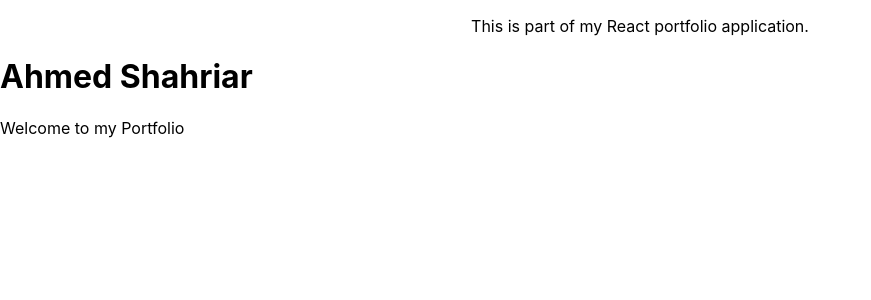
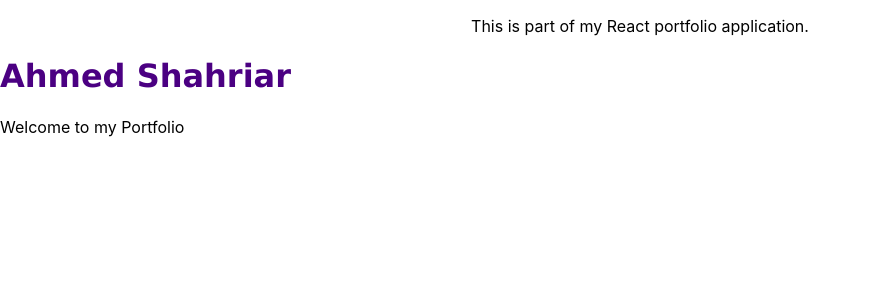
Before and after one commit to Sharuchakalaka7/AhmedPortfolio, a React (Create React App) app: page / in a window 1280 px wide. Shown: the top 300 px of the page, without its empty margins (0-871 px from the left). Built offline with nearby package versions, Linux system fonts and the light colour scheme.

Commit message:
test if react is working with index.html

```diff
--- a/public/index.html
+++ b/public/index.html
@@ -23,5 +23,4 @@
 			</div>
 		</div>
 	</body>
-	<script />
 </html>
--- a/src/index.css
+++ b/src/index.css
@@ -11,3 +11,8 @@ code {
   font-family: source-code-pro, Menlo, Monaco, Consolas, 'Courier New',
     monospace;
 }
+
+h1 {
+	color: indigo;
+	font-family: Verdana, Geneva, Tahoma, sans-serif;
+}
--- a/src/index.js
+++ b/src/index.js
@@ -4,12 +4,14 @@ import './index.css';
 import App from './App';
 import reportWebVitals from './reportWebVitals';
 
+console.log("starting index.js");
 const content = ReactDOM.createRoot(document.getElementById('content'));
 content.render(
   <React.StrictMode>
     <App />
   </React.StrictMode>
 );
+console.log("done index.js");
 
 // If you want to start measuring performance in your app, pass a function
 // to log results (for example: reportWebVitals(console.log))
```
Also changed, not shown: 7 other files (tests, documents, lock files or other folders).
